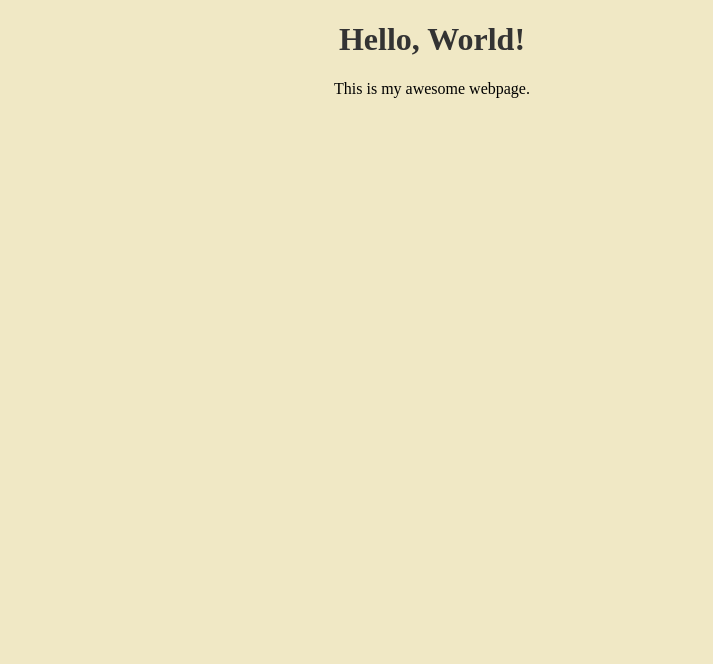
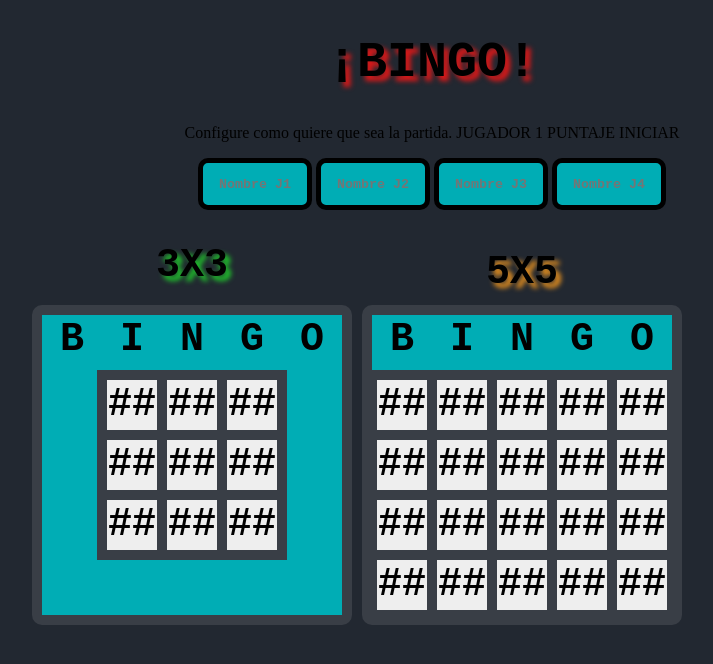
Before and after one commit to RodrigoDiGiulio/Sis.-Info.-Micro-Proyecto-1, a plain HTML site: page html/home.html in a window 1280 px wide. Shown: the whole page, without its empty margins (208-921 px from the left). Drawn offline with Linux system fonts and the light colour scheme; files that its build step writes are made by us from their sources.

Commit message:
Home V1
Prototipo no funcional

```diff
--- a/css/styles.css
+++ b/css/styles.css
@@ -1,7 +1,185 @@
 body {
     text-align: center;
-    background-color: #f0e8c5;
+    background-color: #222831;
 }
+
+.palett{
+    color: #222831;
+    color: #393E46;
+    color: #00ADB5;
+    color: #EEEEEE;
+}
+
 h1 {
-    color: #333;
+    text-shadow: 5px 5px 5px #de1818;
+    font-family: monospace;
+    text-transform: uppercase;
+    font-size: 50px;
+    color: #000000;
 }
+
+h2 {
+    /* TEXT */
+    text-shadow: 5px 5px 5px #1fc82b;
+    font-family: monospace;
+    text-transform: uppercase;
+    font-size: 40px;
+    color: #000000;
+
+    /* MARGIN */
+    margin-top: 50;
+    margin-bottom: 0;
+    margin-left: 0;
+    margin-right: 0;
+}
+
+h3 {
+    /* TEXT */
+    text-shadow: 5px 5px 5px #ea921e;
+    font-family: monospace;
+    text-transform: uppercase;
+    font-size: 40px;
+    color: #000000;
+
+    /* MARGIN */
+    margin-top: 50;
+    margin-bottom: 0;
+    margin-left: 0;
+    margin-right: 0;
+}
+
+input[type="player"] {
+    /* SIZE */
+    width: 100px;
+    height: 40px;
+
+    /* MARGIN */
+    margin-top: 0;
+    margin-bottom: 0;
+    margin-left: 0;
+    margin-right: 0;
+
+    /* COLOR */
+    background-color: #00ADB5;
+
+    /* TEXT */
+    font-family: monospace;
+    font-weight: bold;
+    text-align: center;
+
+    /* BORDER */
+    border-color: #000000;
+    border-width: 5px;
+    border-radius: 10px;
+    border-style: solid;
+}
+
+.cardSelector {
+    /* MARGIN */
+    margin-left: auto;
+    margin-right: auto;
+    margin-top: 0px;
+    margin-bottom: 50px;
+    /* margin: auto; */
+
+    /* SIZE */
+    width: 100vh;
+    height: 100vv;
+
+    /* COLOR */
+    /* background-color: #de1818; */
+
+    /* GRID */
+    display: grid;
+    grid-template-columns: repeat(2, 0fr);
+    grid-template-rows: repeat(2, 0fr);
+    gap: 10px;
+
+    /* BORDER */
+    border-style: solid;
+    border-color: #000000;
+    border-left-width: 0px;
+    border-right-width: 0px;
+    border-top-width: 0px;
+    border-bottom-width: 0px;
+}
+
+.card {
+    /* MARGIN */
+    margin-left: 0px;
+    margin-right: 0px;
+    margin-top: 0px;
+    margin-bottom: 0px;
+
+    /* SIZE */
+    width: 300px;
+    height: 300px;
+
+    /* COLOR */
+    background-color: #00ADB5;
+
+    /* GRID */
+    display: grid;
+    grid-template-columns: repeat(5, 0fr);
+    grid-template-rows: repeat(5, 0fr);
+    gap: 0px;
+
+    /* BORDER */
+    border-style: solid;
+    border-color: #393E46;
+    border-left-width: 10px;
+    border-right-width: 10px;
+    border-top-width: 10px;
+    border-bottom-width: 10px;
+    border-radius: 10px;
+}
+
+.emptyBox {
+    /* SIZE */
+    width: 60px;
+    height: 60px;
+
+    /* COLOR */
+    /* background-color: #003cff; */
+
+    /* TEXT */
+    text-align: center;
+    text-align: inherit;
+    font-size: 40px;
+    font-family: monospace;
+    font-weight: bold;
+    line-height: 50px;
+    color: #000000;
+}
+
+.box {
+    /* SIZE */
+    width: 50px;
+    height: 50px;
+
+    /* COLOR */
+    background-color: #EEEEEE;
+
+    /* BORDER */
+    border-style: solid;
+    border-color: #393E46;
+    border-left-width: 10px;
+    border-right-width: 10px;
+    border-top-width: 10px;
+    border-bottom-width: 10px;
+
+    /* MARGIN */
+    margin-left: -5px;
+    margin-right: -5px;
+    margin-top: -5px;
+    margin-bottom: -5px;
+
+    /* TEXT */
+    text-align: center;
+    text-align: inherit;
+    font-size: 40px;
+    font-family: monospace;
+    font-weight: bold;
+    line-height: 50px;
+    color: #000000;
+}
--- a/html/home.html
+++ b/html/home.html
@@ -1,13 +1,73 @@
 <!DOCTYPE html>
 <html>
 <head>
-    <script async src="./javascript/home.js"></script>
-    <title>My Webpage</title>
-    <link rel="stylesheet" href="./css/styles.css">
+    <title>SETTING UP...</title>
+    <link rel="stylesheet" href="../css/styles.css">
 </head>
 <body>
-    <h1>Hello, World!</h1>
-    <p>This is my awesome webpage.</p>
-    <script src="./javascript/home.js"></script>
+    <h1>¡BINGO!</h1>
+    <p>
+        Configure como quiere que sea la partida.
+        JUGADOR 1 PUNTAJE
+        INICIAR
+    </p>
+    <input type="player" id="player1" placeholder="Nombre J1">
+    <input type="player" id="player2" placeholder="Nombre J2">
+    <input type="player" id="player3" placeholder="Nombre J3">
+    <input type="player" id="player4" placeholder="Nombre J4">
+    <div class="cardSelector">
+        <h2>3X3</h2>
+        <h3>5X5</h3>
+        <div class="card">
+            <div class="emptyBox">B</div>
+            <div class="emptyBox">I</div>
+            <div class="emptyBox">N</div>
+            <div class="emptyBox">G</div>
+            <div class="emptyBox">O</div>
+            <div class="emptyBox"></div>
+            <div class="box">##</div>
+            <div class="box">##</div>
+            <div class="box">##</div>
+            <div class="emptyBox"></div>
+            <div class="emptyBox"></div>
+            <div class="box">##</div>
+            <div class="box">##</div>
+            <div class="box">##</div>
+            <div class="emptyBox"></div>
+            <div class="emptyBox"></div>
+            <div class="box">##</div>
+            <div class="box">##</div>
+            <div class="box">##</div>
+            <div class="emptyBox"></div>
+        </div>
+        <div class="card">
+            <div class="emptyBox">B</div>
+            <div class="emptyBox">I</div>
+            <div class="emptyBox">N</div>
+            <div class="emptyBox">G</div>
+            <div class="emptyBox">O</div>
+            <div class="box">##</div>
+            <div class="box">##</div>
+            <div class="box">##</div>
+            <div class="box">##</div>
+            <div class="box">##</div>
+            <div class="box">##</div>
+            <div class="box">##</div>
+            <div class="box">##</div>
+            <div class="box">##</div>
+            <div class="box">##</div>
+            <div class="box">##</div>
+            <div class="box">##</div>
+            <div class="box">##</div>
+            <div class="box">##</div>
+            <div class="box">##</div>
+            <div class="box">##</div>
+            <div class="box">##</div>
+            <div class="box">##</div>
+            <div class="box">##</div>
+            <div class="box">##</div>
+        </div>
+    </div>
+    <script async src="../javascript/home.js"></script>
 </body>
 </html>
```
